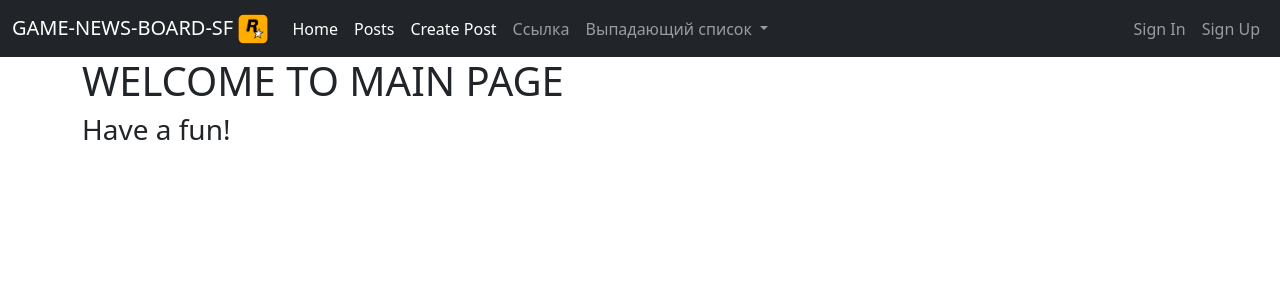
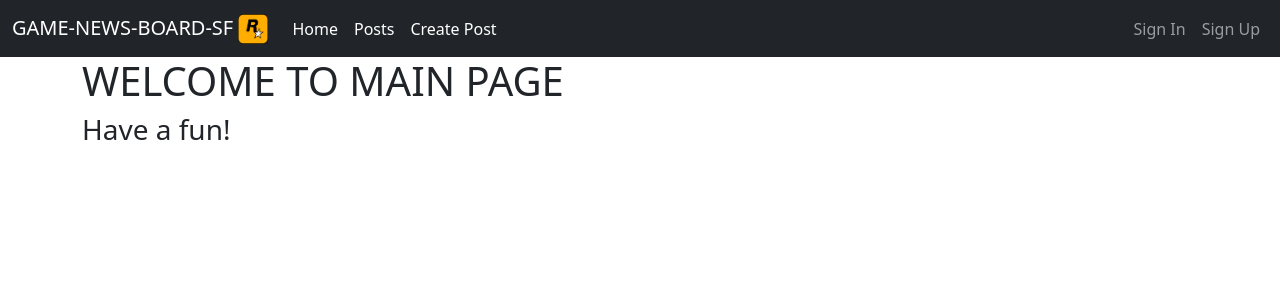
Before and after one commit to GarborSergey/GameNewsBoardSF, a Django app: page / in a window 1280 px wide. Shown: the top 300 px of the page. Run offline with Django 4.2, Linux system fonts and the light colour scheme; some libraries are stand-ins or nearby versions.

Commit message:
DEADLINE END, SORRY FOR THIS TEMPLATES((

```diff
--- a/app/templates/base.html
+++ b/app/templates/base.html
@@ -28,20 +28,6 @@
             </li>
             <li class="nav-item">
               <a class="nav-link active" aria-current="page" href="{% url 'NewsBoard:post-create' %}">Create Post</a>
-            </li>
-            <li class="nav-item">
-              <a class="nav-link" href="#">Ссылка</a>
-            </li>
-            <li class="nav-item dropdown">
-              <a class="nav-link dropdown-toggle" href="#" id="navbarDropdown" role="button" data-bs-toggle="dropdown" aria-expanded="false">
-                Выпадающий список
-              </a>
-              <ul class="dropdown-menu" aria-labelledby="navbarDropdown">
-                <li><a class="dropdown-item" href="#">Действие</a></li>
-                <li><a class="dropdown-item" href="#">Другое действие</a></li>
-                <li><hr class="dropdown-divider"></li>
-                <li><a class="dropdown-item" href="#">Что-то еще здесь</a></li>
-              </ul>
             </li>
           </ul>
           <!-- RIGHT NAV-BAR -->
```
